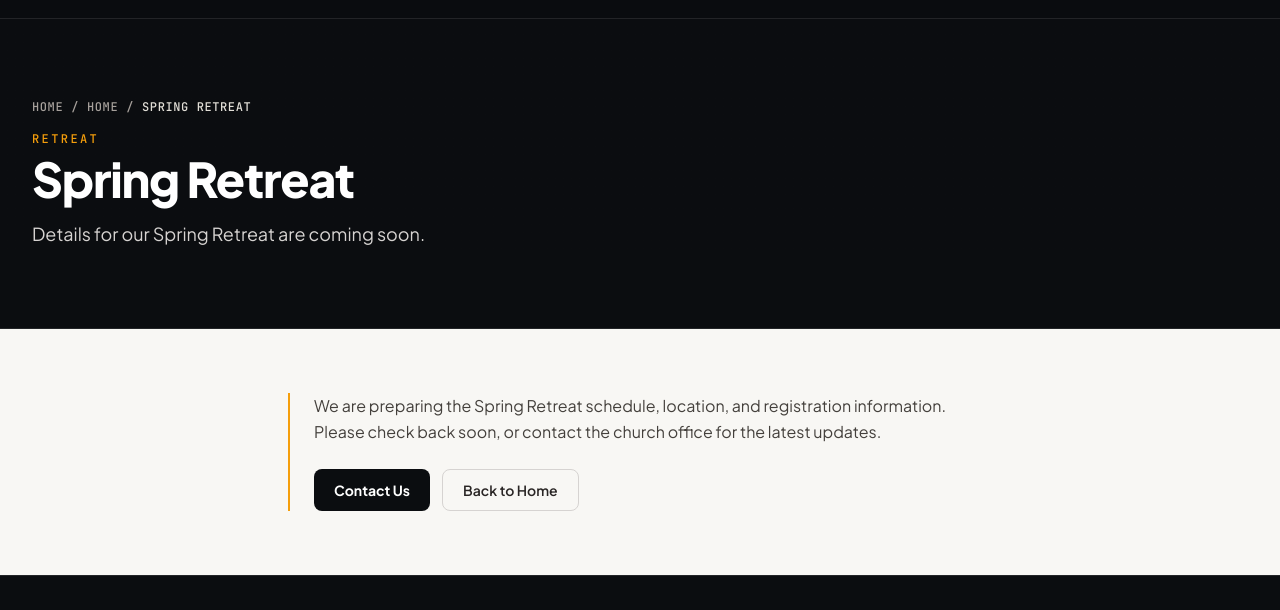
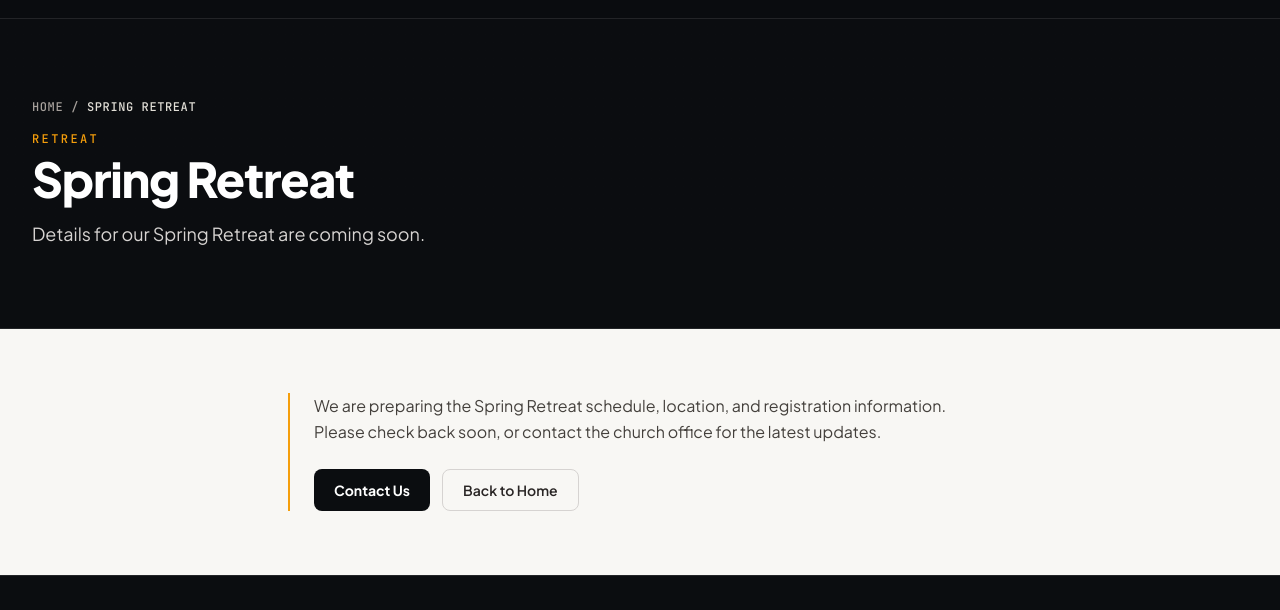
Before and after one commit to btsai-volunteers-cfcchayward-org/thecrossing.website, an Astro site: page /thecrossing.website/spring-retreat in a window 1280 px wide. Shown: the part 54-664 px from the top of the page. Built offline with nearby package versions, Linux system fonts and the light colour scheme; Astro itself is replaced by a stand-in of ours.

Commit message:
halley-checkpoint: Update via Halley chat
Co-authored-by: Dev Editor <admin@thecrossing.website>

```diff
--- a/src/pages/spring-retreat.astro
+++ b/src/pages/spring-retreat.astro
@@ -13,7 +13,7 @@ import { url } from '../lib/url';
     title="Spring Retreat"
     eyebrow="Retreat"
     subtitle="Details for our Spring Retreat are coming soon."
-    breadcrumbs={[{ label: 'Home', href: '/' }, { label: 'Spring Retreat' }]}
+    breadcrumbs={[{ label: 'Spring Retreat' }]}
   />
 
   <section class="mx-auto max-w-3xl px-4 py-16 sm:px-6 lg:px-8">
```
